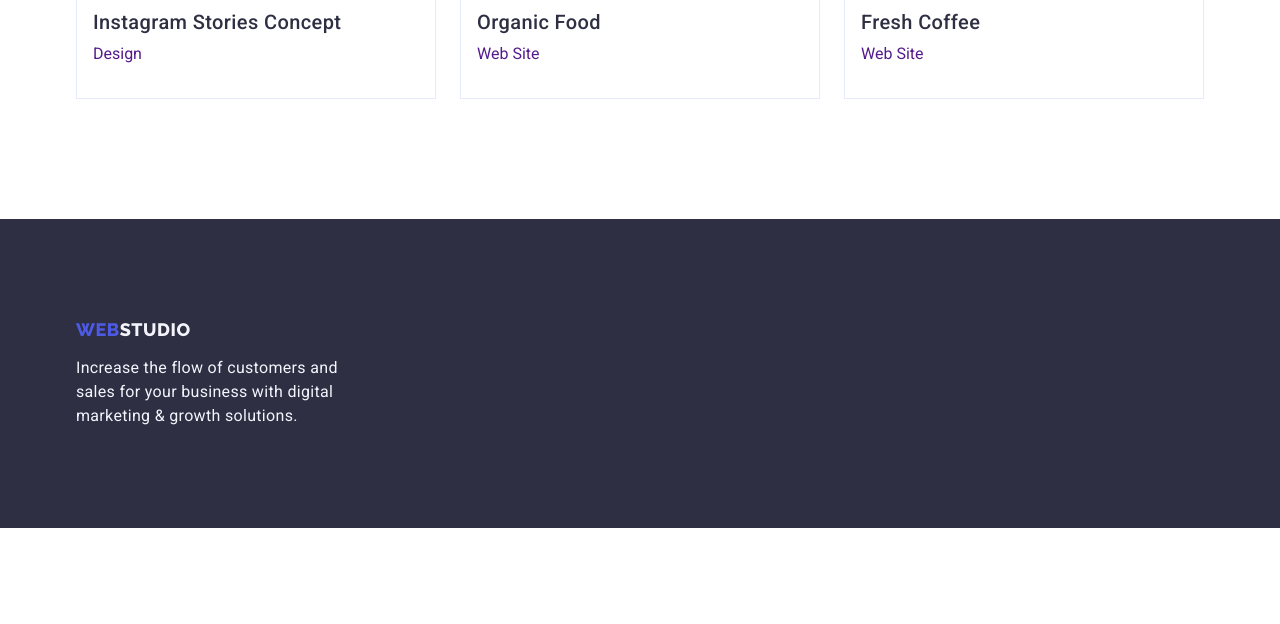
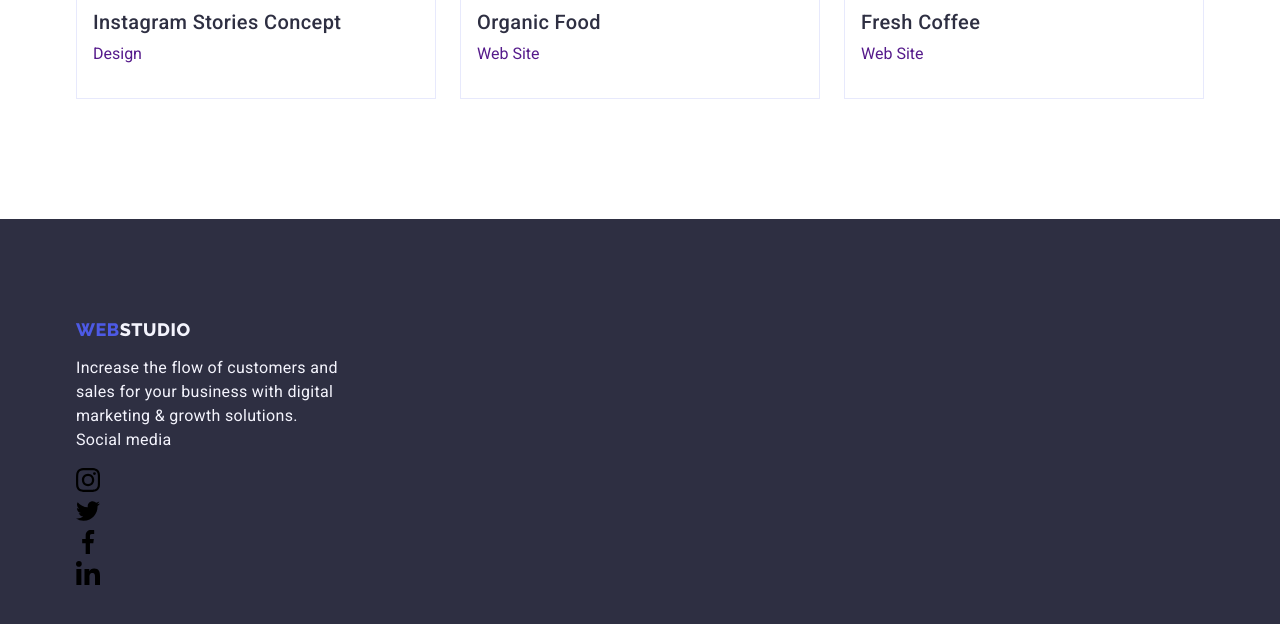
Before and after one commit to queen-raccoon/goit-markup-hw-05, a plain HTML site: page portfolio.html in a window 1280 px wide. Shown: the part 1551-2175 px from the top of the page. Before the commit the page ends 2079 px from the top, so only its background shows below. Drawn offline with nearby package versions, Linux system fonts and the light colour scheme.

Commit message:
Update portfolio.html

```diff
--- a/portfolio.html
+++ b/portfolio.html
@@ -174,7 +174,8 @@
 
     <!-- FOOTER -->
     <footer class="page-footer">
-        <div class="container footer-aligh-text">
+        <div class="container  footer-block">
+            <div class="footer-logo-description">
                 <a href="./index.html" class="logo logo-link link">
                     Web<span class="logo-studio-down">Studio</span>
                 </a>
@@ -183,6 +184,44 @@
                     with digital marketing & growth solutions.
                 </p>
             </div>
+            <div class="footer-icons">
+                <p class="footer-description main-btm-text logo-link">Social media</p>
+                <ul class="social-list list social-list-link-footer">
+                    <li class="social-list-item">
+                        <a href="" class="social-list-link link">
+                            <svg class="social-lict-icon" aria-label="icon instagram" width="24" height="24">
+
+                                <use href="./images/symbol-defs.svg#icon-instagram"></use>
+                            </svg>
+                        </a>
+                    </li>
+                    <li class="social-list-item">
+                        <a href="" class="social-list-link link">
+                            <svg class="social-lict-icon" aria-label="icon twitter" width="24" height="24">
+
+                                <use href="./images/symbol-defs.svg#icon-twitter"></use>
+                            </svg>
+                        </a>
+                    </li>
+                    <li class="social-list-item">
+                        <a href="" class="social-list-link link">
+                            <svg class="social-lict-icon" aria-label="icon facebook" width="24" height="24">
+
+                                <use href="./images/symbol-defs.svg#icon-facebook"></use>
+                            </svg>
+                        </a>
+                    </li>
+                    <li class="social-list-item">
+                        <a href="" class="social-list-link link">
+                            <svg class="social-lict-icon" aria-label="icon linkedin" width="24" height="24">
+
+                                <use href="./images/symbol-defs.svg#icon-linkedin"></use>
+                            </svg>
+                        </a>
+                    </li>
+                </ul>
+            </div>
+        </div>
     </footer>
 
 </body>
```
Lines whose indentation alone changed are shown as unchanged.
